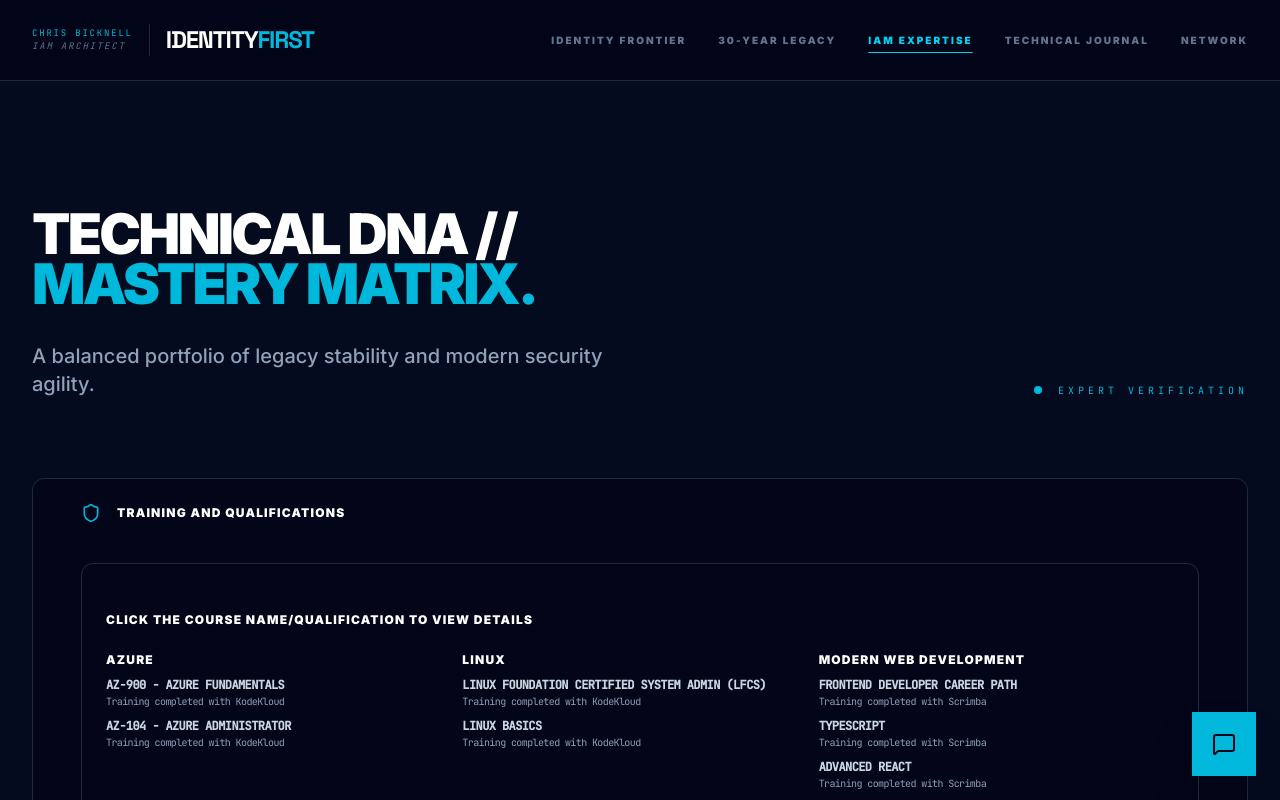
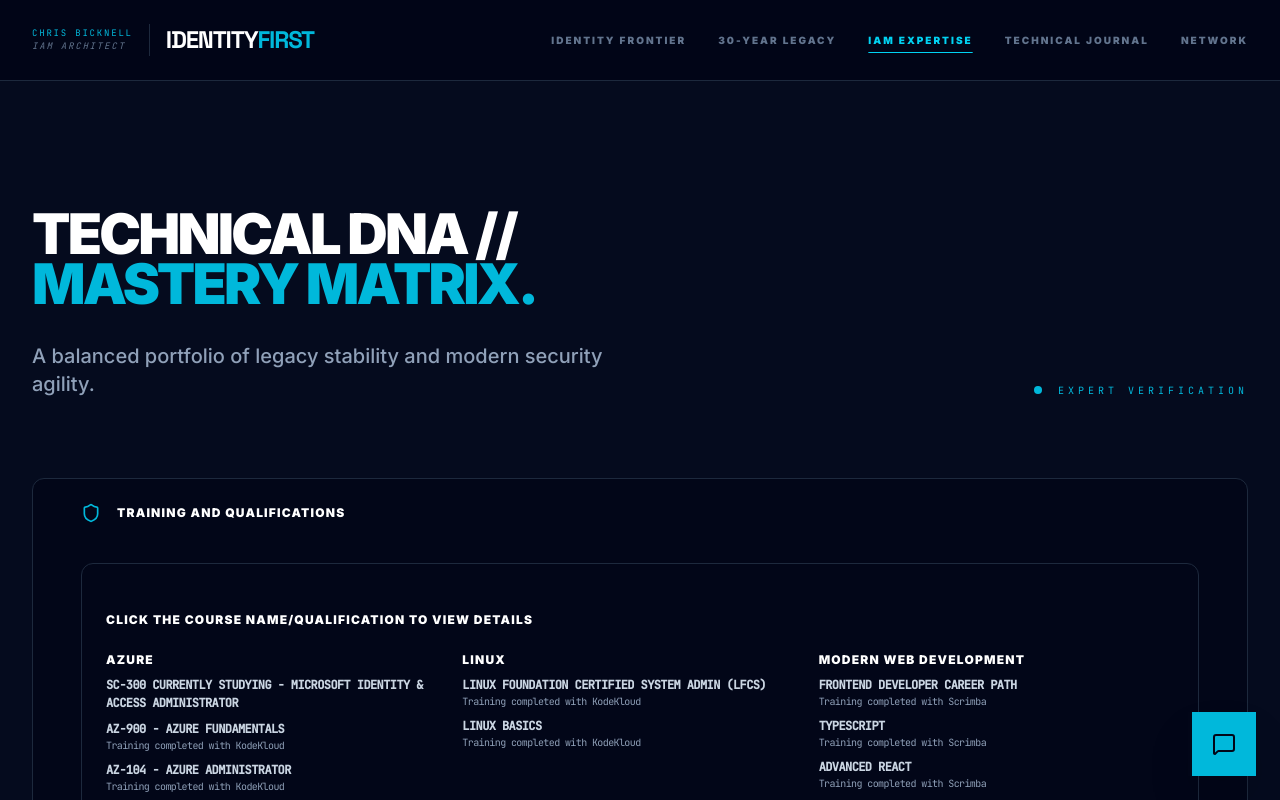
Before and after one commit to chrisbee2812/bickrsv2-0, a React (Vite) app: page /skills in a window 1280 px wide. Shown: the top 800 px of the page. Built offline with nearby package versions, Linux system fonts and the light colour scheme.

Commit message:
tidied up qualies

```diff
--- a/src/components/SkillGrid.tsx
+++ b/src/components/SkillGrid.tsx
@@ -96,6 +96,13 @@ export function SkillGrid() {
                 <div className="flex items-center gap-4 mb-2">
                   {/* <subcat.icon className="w-5 h-5 text-cyan-500" /> */}
                   <h3 className="font-black text-white uppercase tracking-widest text-xs">Azure</h3>
+                </div>
+                <div key="SC-300" className="mb-2 text-[12px] font-mono tracking-tighter">
+                  <span className="text-slate-300 font-mono tracking-tighter">
+                    <div className="font-black uppercase">
+                        SC-300 Currently Studying - Microsoft Identity & Access Administrator
+                    </div>
+                  </span>
                 </div>
                 <div key="AZ-900" className="mb-2 text-[12px] font-mono tracking-tighter">
                   <span className="text-slate-300 font-mono tracking-tighter">
```
